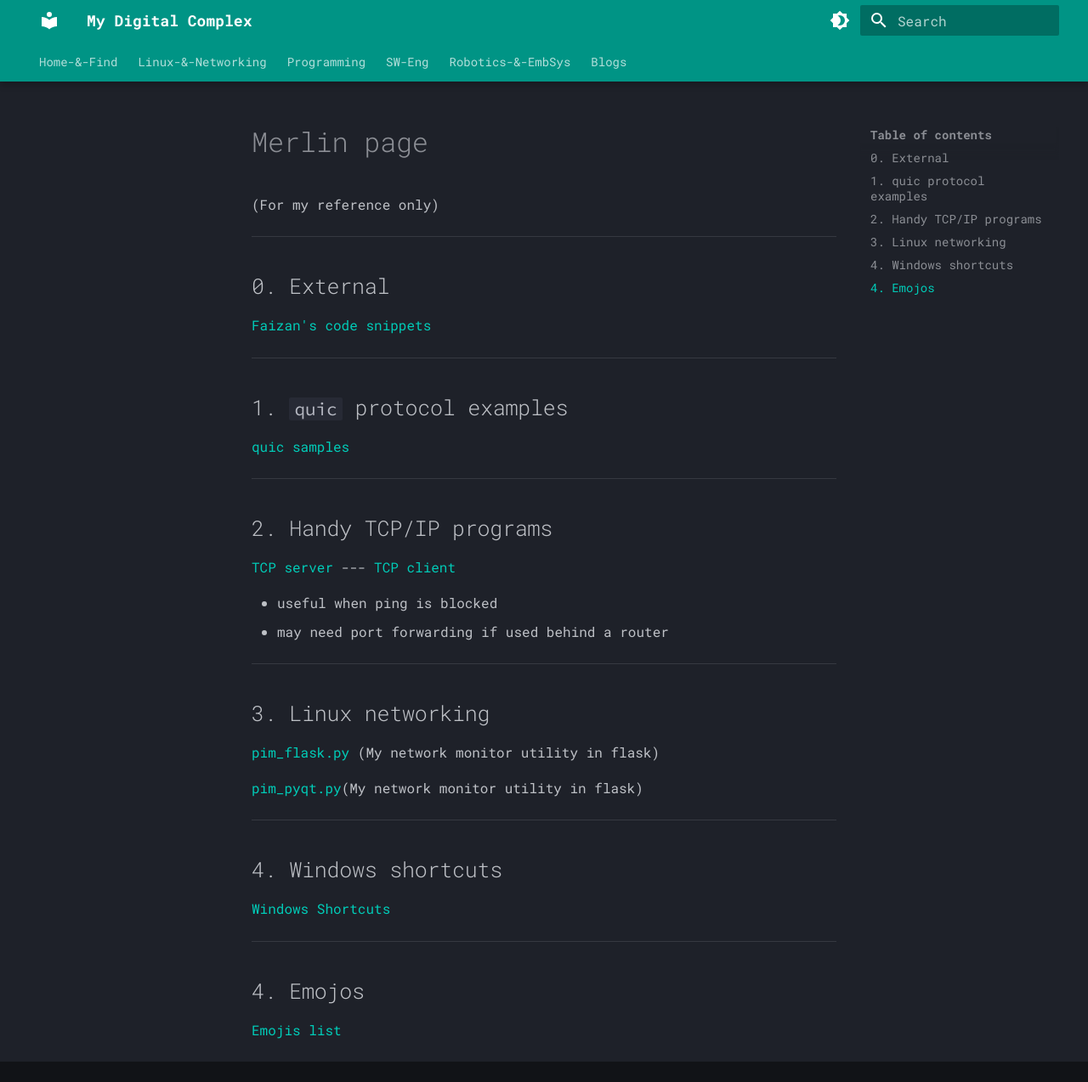
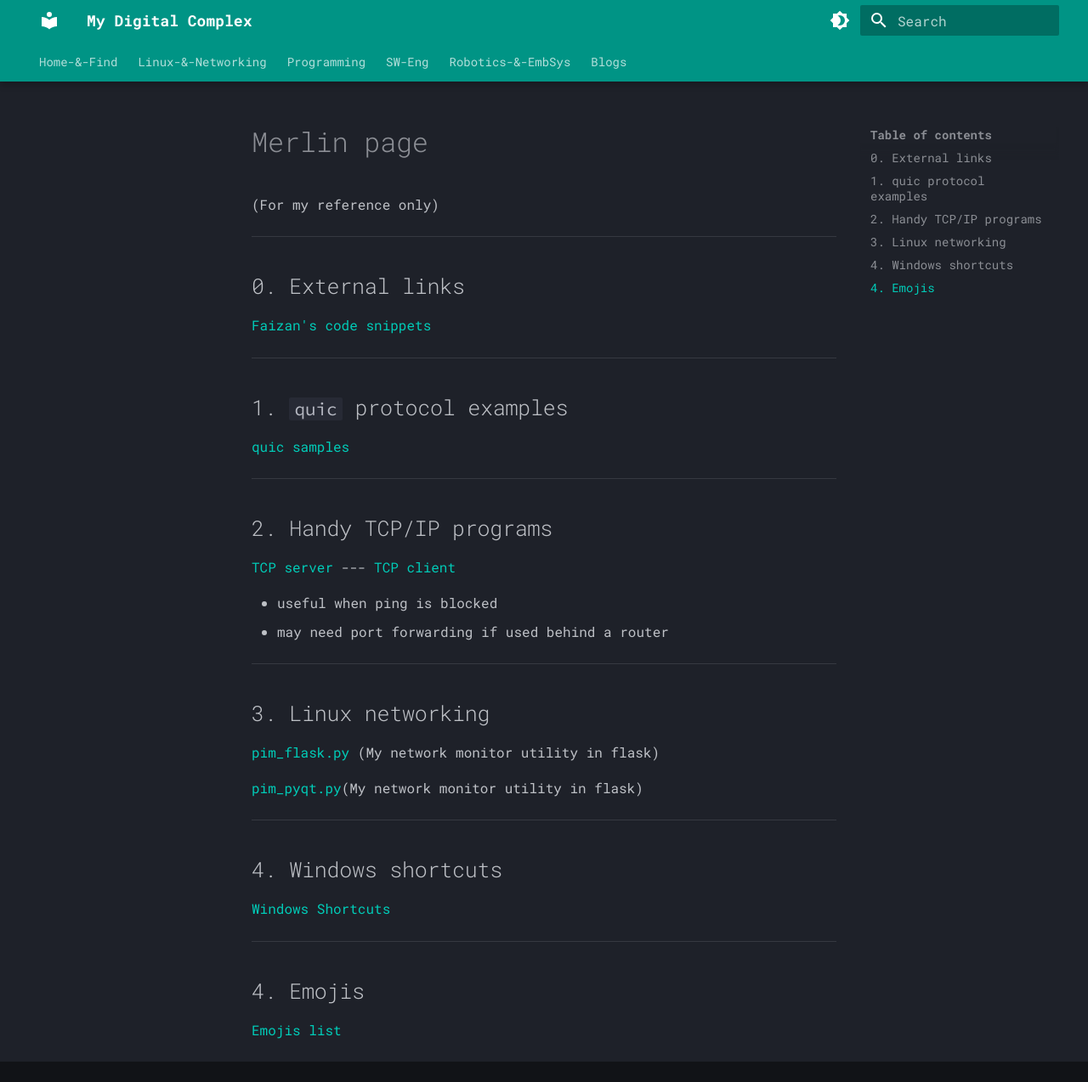
Before and after one commit to alohamujeeb/alohamujeeb.github.io, an MkDocs documentation site: the page built from docs/merlin/index.md, in a window 1280 px wide and 1274 px high. Shown: the whole window at 85% size. Built offline with MkDocs 1.6.1 and Material for MkDocs 9.7.7, drawn with Linux system fonts in a browser that asks for light colours.

Commit message:
file restructuring

```diff
--- a/docs/merlin/index.md
+++ b/docs/merlin/index.md
@@ -7,7 +7,7 @@
 (For my reference only)
 
 ---
-## 0. External
+## 0. External links
 [Faizan's code snippets](https://faizansiddiqui.me/snippets/)
 
 ---
@@ -35,6 +35,6 @@
 [Windows Shortcuts](windows_shortcuts.md)
 
 ---
-## 4. Emojos
+## 4. Emojis
 
 [Emojis list](emoji-list.md)
```
